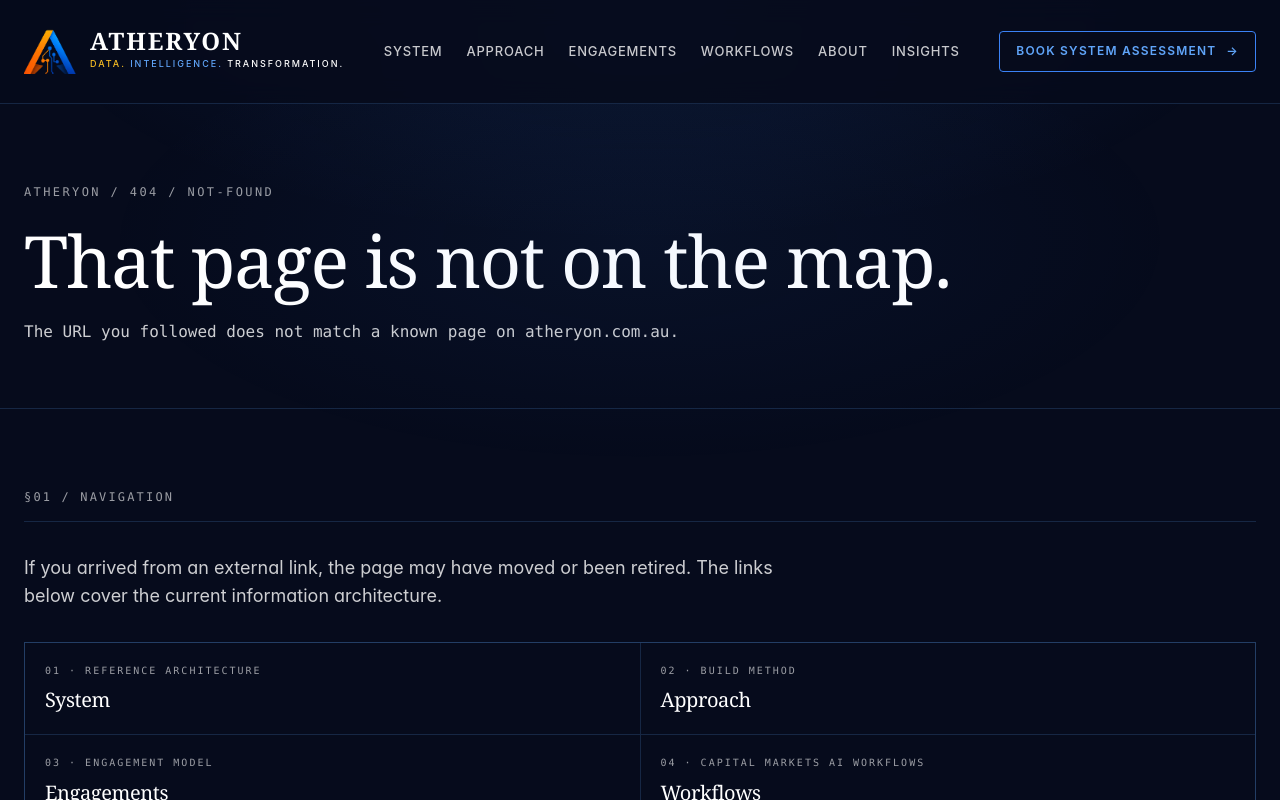
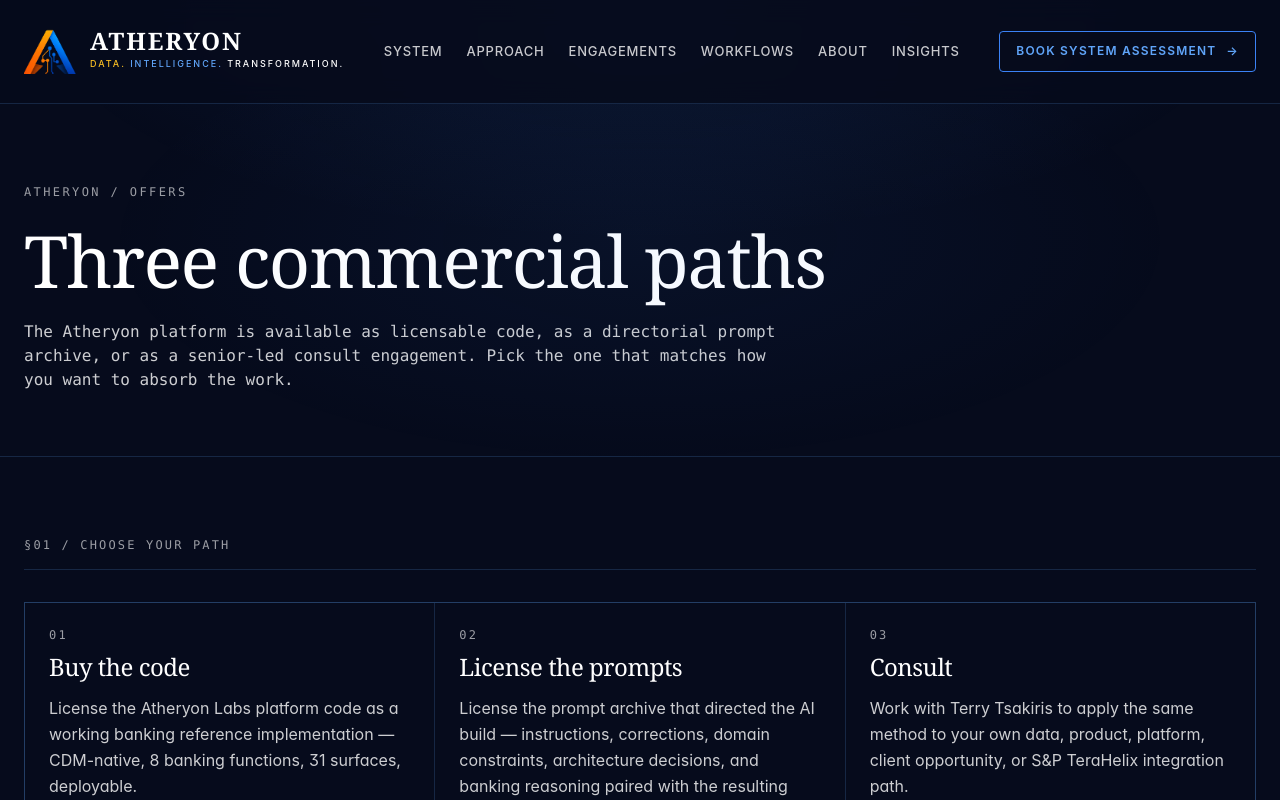
Before and after one commit to atheryon-ai/atheryon-website, a Next.js app: page /offers in a window 1280 px wide. Before the commit this address had no page. Shown: the top 800 px of the page. Built offline with nearby package versions, Linux system fonts and the light colour scheme.

Commit message:
feat(offers): add /offers index page rendering 3 commercial paths

```diff
--- /dev/null
+++ b/src/app/offers/page.tsx
@@ -0,0 +1,57 @@
+import type { Metadata } from 'next'
+import Link from 'next/link'
+import { DocPage, DocBanner, DocSection } from '@/components'
+import { site } from '@/content/site'
+
+const { offers } = site.pages
+
+export const metadata: Metadata = {
+  title: 'Offers — Atheryon',
+  description: 'Three commercial paths into the Atheryon platform: license the code, license the prompt archive, or engage Terry for a consult.',
+  openGraph: {
+    title: 'Offers — Atheryon',
+    description: 'Three commercial paths into the Atheryon platform.',
+  },
+  twitter: {
+    card: 'summary_large_image',
+    title: 'Offers — Atheryon',
+    description: 'Three commercial paths into the Atheryon platform.',
+  },
+  alternates: { canonical: 'https://atheryon.com.au/offers' },
+}
+
+const OFFER_LINKS = [
+  { href: '/offers/code', number: '01', title: 'Buy the code', blurb: offers.code.hero.lede },
+  { href: '/offers/prompts', number: '02', title: 'License the prompts', blurb: offers.prompts.hero.lede },
+  { href: '/offers/consult', number: '03', title: 'Consult', blurb: offers.consult.hero.lede },
+] as const
+
+export default function OffersPage() {
+  return (
+    <DocPage>
+      <DocBanner
+        label="atheryon / offers"
+        title="Three commercial paths"
+        body="The Atheryon platform is available as licensable code, as a directorial prompt archive, or as a senior-led consult engagement. Pick the one that matches how you want to absorb the work."
+      />
+      <DocSection label="§01 / Choose your path" title="">
+        <ul className="grid grid-cols-1 md:grid-cols-3 gap-px bg-charcoal/15 border border-charcoal/15">
+          {OFFER_LINKS.map((o) => (
+            <li key={o.href} className="bg-bone p-6 flex flex-col">
+              <div className="font-mono text-xs uppercase tracking-[0.18em] text-charcoal/60 mb-2">
+                {o.number}
+              </div>
+              <Link
+                href={o.href}
+                className="font-display text-2xl font-medium text-charcoal tracking-tight underline-offset-4 hover:underline mb-3"
+              >
+                {o.title}
+              </Link>
+              <p className="text-base text-charcoal/80 leading-relaxed">{o.blurb}</p>
+            </li>
+          ))}
+        </ul>
+      </DocSection>
+    </DocPage>
+  )
+}
```
